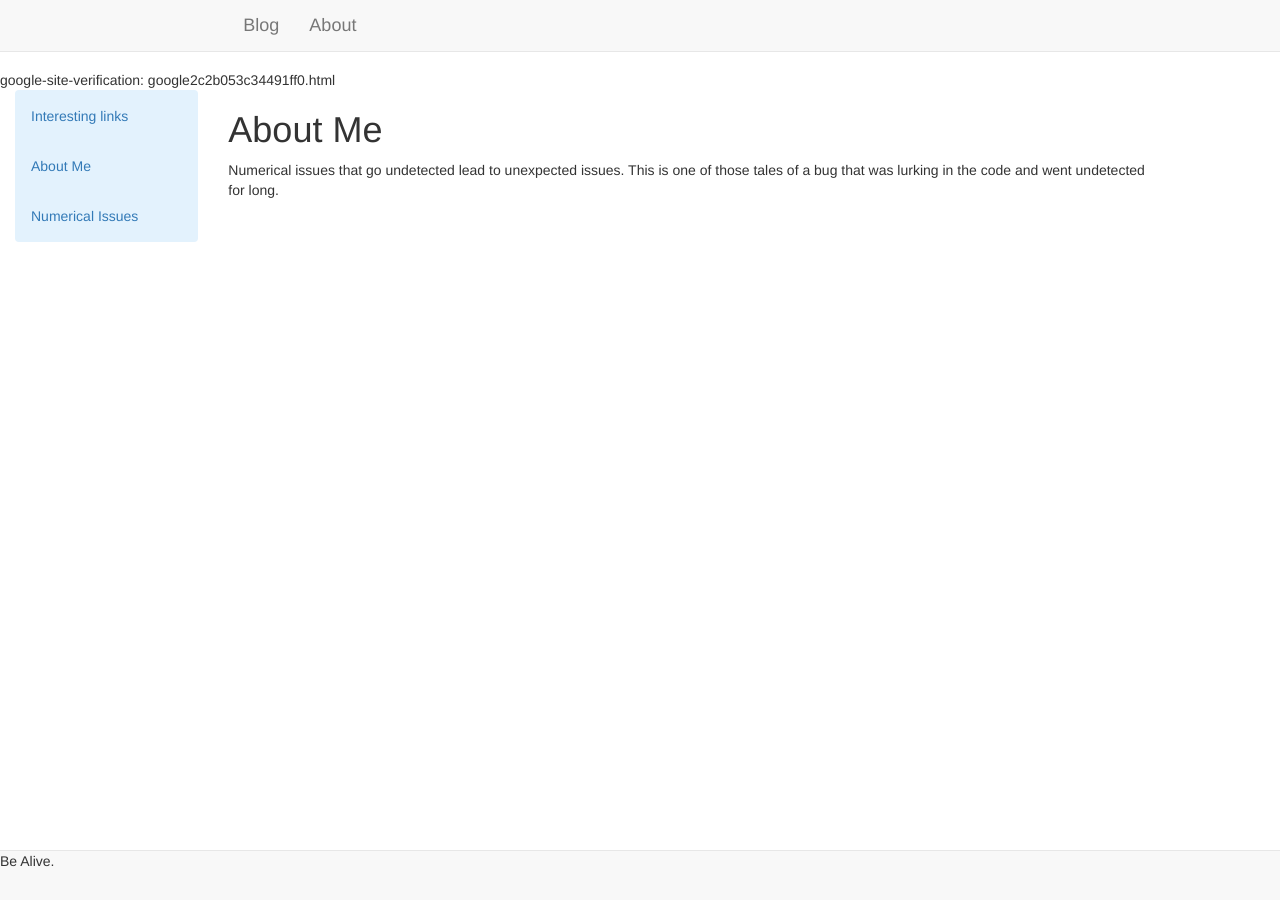
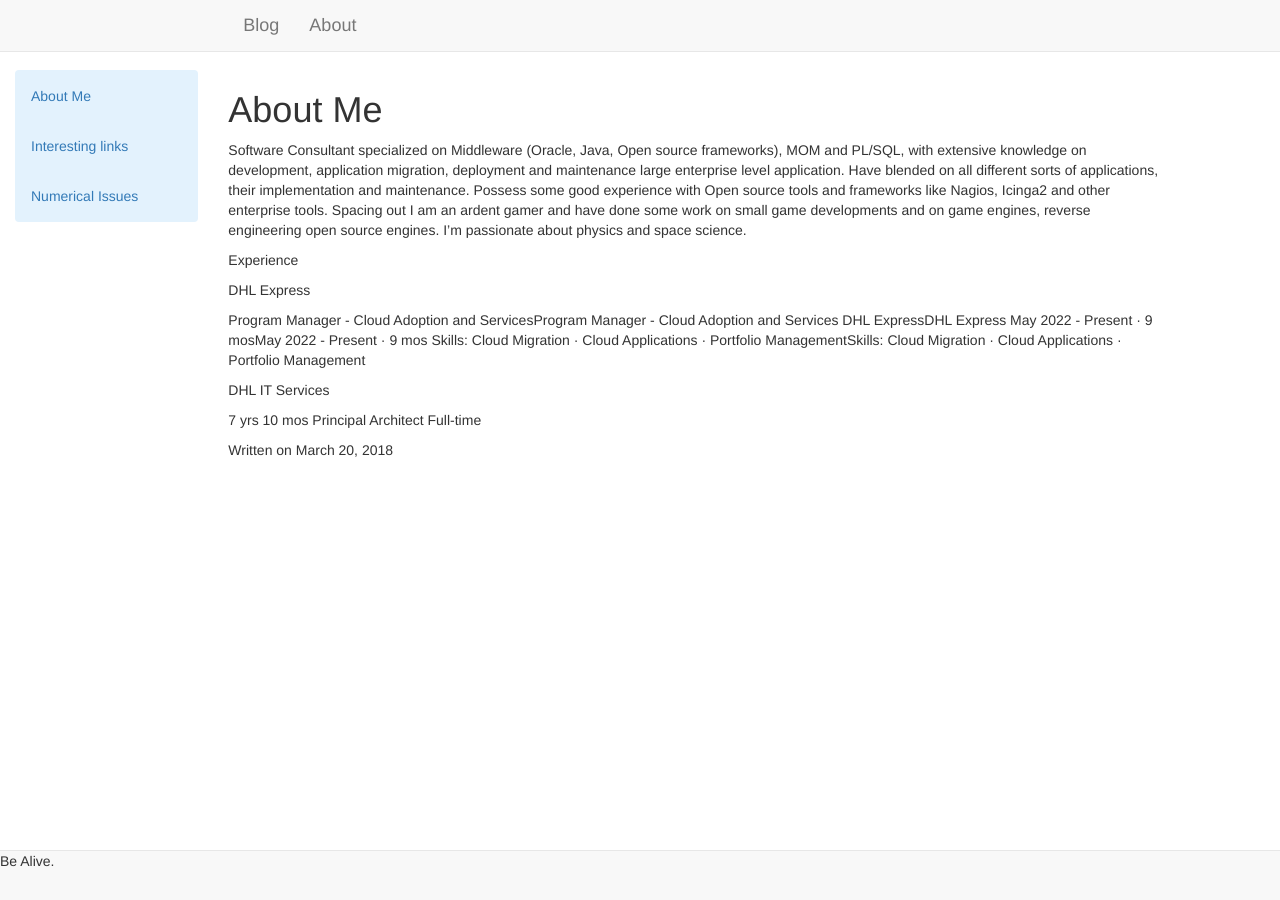
Before and after one commit to sudhaman/sudhaman.github.io, a Jekyll site: the page built from _posts/2018-03-20-About-me.md, in a window 1280 px wide. Built offline with Jekyll 4.4.1, drawn with Linux system fonts in a browser that asks for light colours.

Commit message:
Updates to About me

```diff
--- a/_layouts/default.html
+++ b/_layouts/default.html
@@ -1,6 +1,5 @@
 <!DOCTYPE html>
 <html>
-	google-site-verification: google2c2b053c34491ff0.html
   <head>
     <title>{% if page.title %}{{ page.title }} – {% endif %}{{ site.name }} – {{ site.description }}</title>
     <link rel="icon" href="{{ site.baseutl }}/favicon.ico" type="image/x-icon" />
--- a/_posts/2017-03-20-About-me.md
+++ /dev/null
@@ -1,6 +0,0 @@
----
-layout: page
-title: About Me
----
-
-Numerical issues that go undetected lead to unexpected issues. This is one of those tales of a bug that was lurking in the code and went undetected for long.
--- /dev/null
+++ b/_posts/2018-03-20-About-me.md
@@ -0,0 +1,22 @@
+---
+layout: post
+title: About Me
+---
+
+Software Consultant specialized on Middleware (Oracle, Java, Open source frameworks), MOM and PL/SQL, with extensive knowledge on development, application migration, deployment and maintenance large enterprise level application. Have blended on all different sorts of applications, their implementation and maintenance. Possess some good experience with Open source tools and frameworks like Nagios, Icinga2 and other enterprise tools.
+Spacing out I am an ardent gamer and have done some work on small game developments and on game engines, reverse engineering open source engines. I'm passionate about physics and space science.
+
+Experience
+
+DHL Express
+
+Program Manager - Cloud Adoption and ServicesProgram Manager - Cloud Adoption and Services
+DHL ExpressDHL Express
+May 2022 - Present · 9 mosMay 2022 - Present · 9 mos
+Skills: Cloud Migration · Cloud Applications · Portfolio ManagementSkills: Cloud Migration · Cloud Applications · Portfolio Management
+
+DHL IT Services
+
+7 yrs 10 mos
+Principal Architect
+Full-time
```
